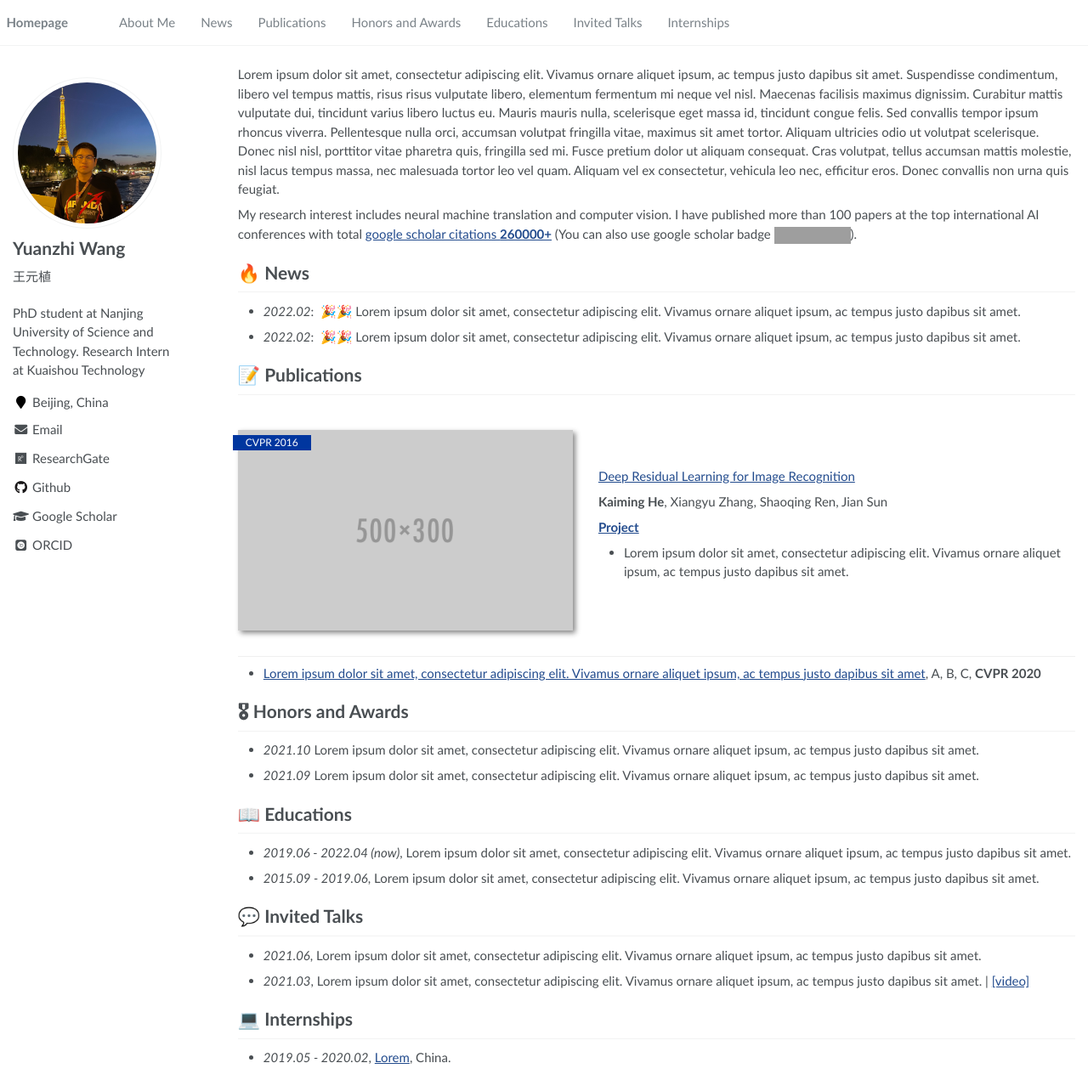
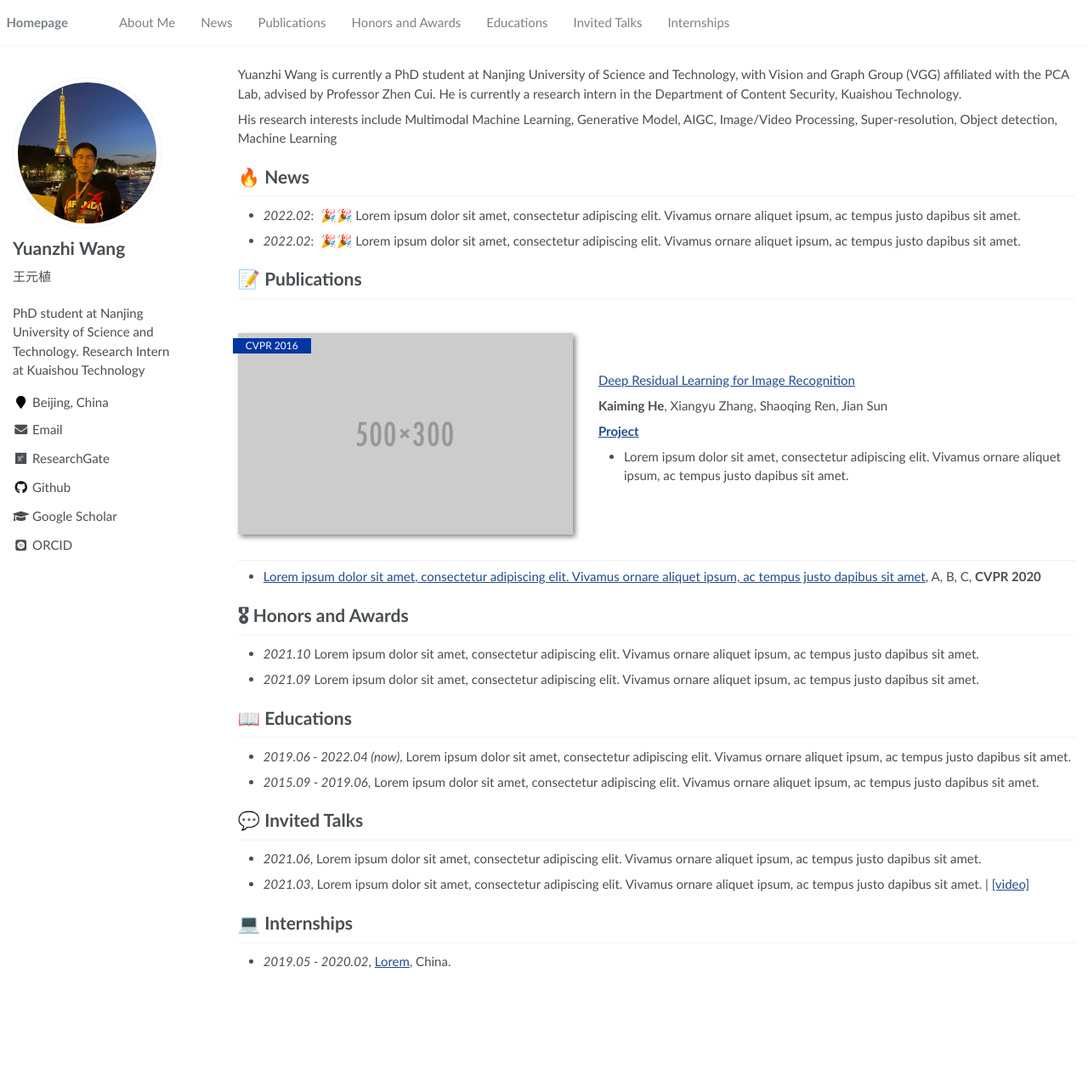
Before and after one commit to mdswyz/mdswyz.github.io, a Jekyll site: the page built from _pages/about.md, in a window 1280 px wide and 1271 px high. Shown: the whole window at 85% size. Built offline with Jekyll 4.4.1, drawn with Linux system fonts in a browser that asks for light colours; some web fonts are replaced; grey boxes are pictures that could not be loaded.

Commit message:
Update about.md

```diff
--- a/_pages/about.md
+++ b/_pages/about.md
@@ -17,9 +17,9 @@ redirect_from:
 
 <span class='anchor' id='about-me'></span>
 
-Lorem ipsum dolor sit amet, consectetur adipiscing elit. Vivamus ornare aliquet ipsum, ac tempus justo dapibus sit amet. Suspendisse condimentum, libero vel tempus mattis, risus risus vulputate libero, elementum fermentum mi neque vel nisl. Maecenas facilisis maximus dignissim. Curabitur mattis vulputate dui, tincidunt varius libero luctus eu. Mauris mauris nulla, scelerisque eget massa id, tincidunt congue felis. Sed convallis tempor ipsum rhoncus viverra. Pellentesque nulla orci, accumsan volutpat fringilla vitae, maximus sit amet tortor. Aliquam ultricies odio ut volutpat scelerisque. Donec nisl nisl, porttitor vitae pharetra quis, fringilla sed mi. Fusce pretium dolor ut aliquam consequat. Cras volutpat, tellus accumsan mattis molestie, nisl lacus tempus massa, nec malesuada tortor leo vel quam. Aliquam vel ex consectetur, vehicula leo nec, efficitur eros. Donec convallis non urna quis feugiat.
+Yuanzhi Wang is currently a PhD student at Nanjing University of Science and Technology, with Vision and Graph Group (VGG) affiliated with the PCA Lab, advised by Professor Zhen Cui. He is currently a research intern in the Department of Content Security, Kuaishou Technology.
 
-My research interest includes neural machine translation and computer vision. I have published more than 100 papers at the top international AI conferences with total <a href='https://scholar.google.com/citations?user=DhtAFkwAAAAJ'>google scholar citations <strong><span id='total_cit'>260000+</span></strong></a> (You can also use google scholar badge <a href='https://scholar.google.com/citations?user=DhtAFkwAAAAJ'><img src="https://img.shields.io/endpoint?url={{ url | url_encode }}&logo=Google%20Scholar&labelColor=f6f6f6&color=9cf&style=flat&label=citations"></a>).
+His research interests include Multimodal Machine Learning, Generative Model, AIGC, Image/Video Processing, Super-resolution, Object detection, Machine Learning
 
 
 # 🔥 News
```
